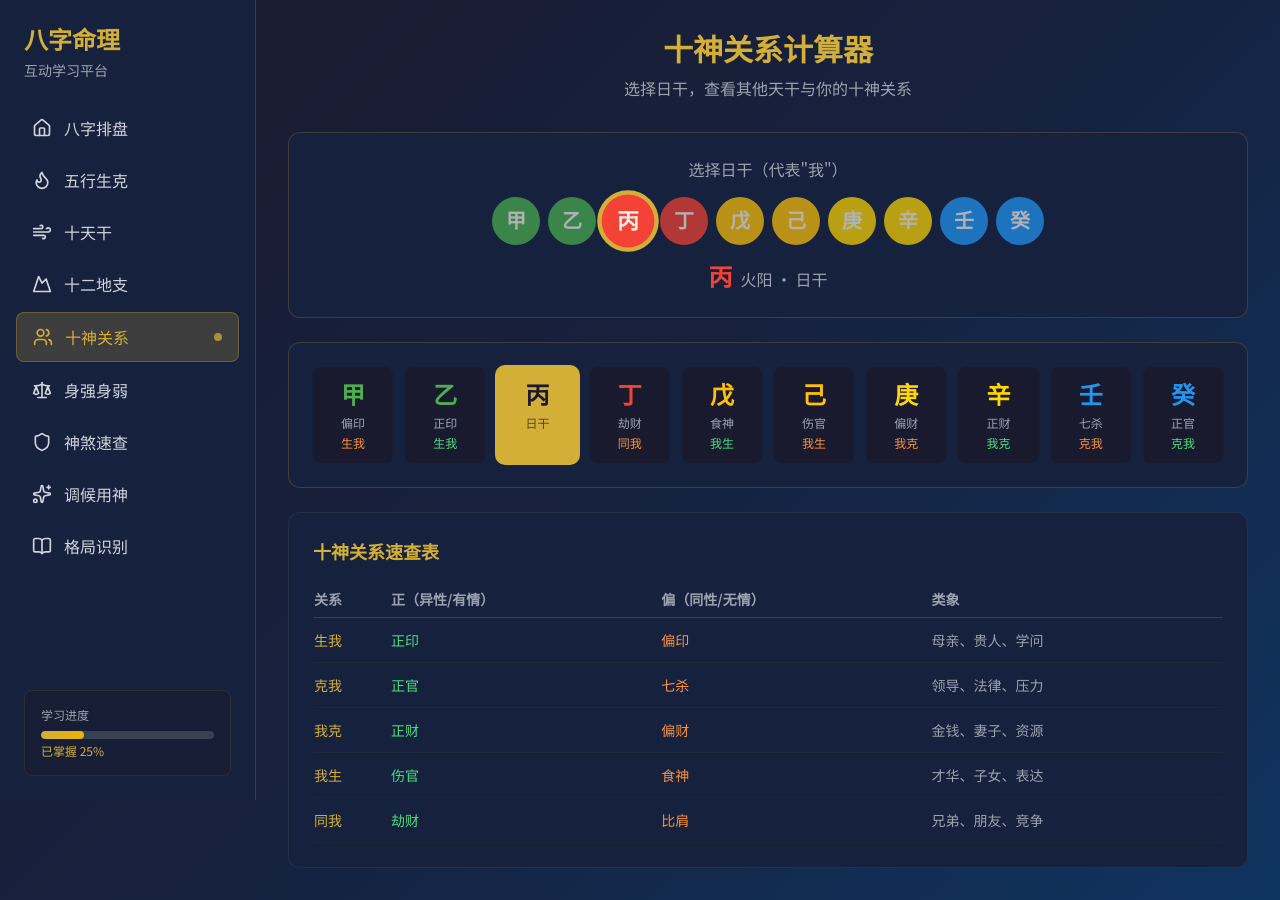
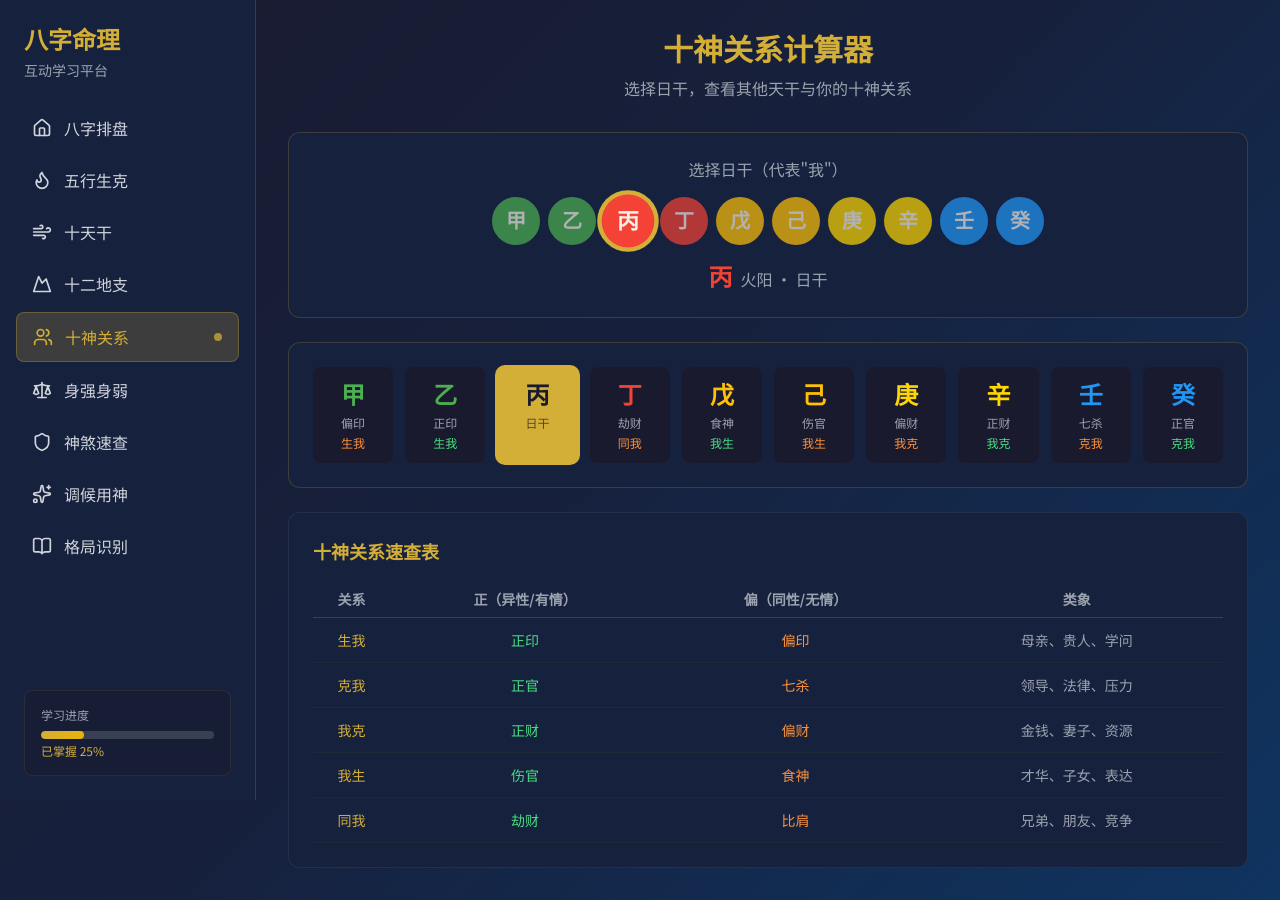
Before and after one commit to zpy016/bazi-learning-tool, a React (Vite) app: page /shishen in a window 1280 px wide. Built offline with nearby package versions, Linux system fonts and the light colour scheme.

Commit message:
style: 十神关系速查表列内容居中

```diff
--- a/src/pages/ShiShenPage.jsx
+++ b/src/pages/ShiShenPage.jsx
@@ -148,10 +148,10 @@ export default function ShiShenPage() {
           <table className="w-full text-sm">
             <thead>
               <tr className="text-gray-400 border-b border-gray-700">
-                <th className="text-left py-2">关系</th>
-                <th className="text-left py-2">正（异性/有情）</th>
-                <th className="text-left py-2">偏（同性/无情）</th>
-                <th className="text-left py-2">类象</th>
+                <th className="text-center py-2">关系</th>
+                <th className="text-center py-2">正（异性/有情）</th>
+                <th className="text-center py-2">偏（同性/无情）</th>
+                <th className="text-center py-2">类象</th>
               </tr>
             </thead>
             <tbody>
@@ -163,10 +163,10 @@ export default function ShiShenPage() {
                 { rel: '同我', zheng: '劫财', pian: '比肩', lx: '兄弟、朋友、竞争' },
               ].map((row, idx) => (
                 <tr key={idx} className="border-b border-gray-800 hover:bg-white/5">
-                  <td className="py-3 text-bazi-gold">{row.rel}</td>
-                  <td className="py-3 text-green-400">{row.zheng}</td>
-                  <td className="py-3 text-orange-400">{row.pian}</td>
-                  <td className="py-3 text-gray-400">{row.lx}</td>
+                  <td className="py-3 text-center text-bazi-gold">{row.rel}</td>
+                  <td className="py-3 text-center text-green-400">{row.zheng}</td>
+                  <td className="py-3 text-center text-orange-400">{row.pian}</td>
+                  <td className="py-3 text-center text-gray-400">{row.lx}</td>
                 </tr>
               ))}
             </tbody>
```
